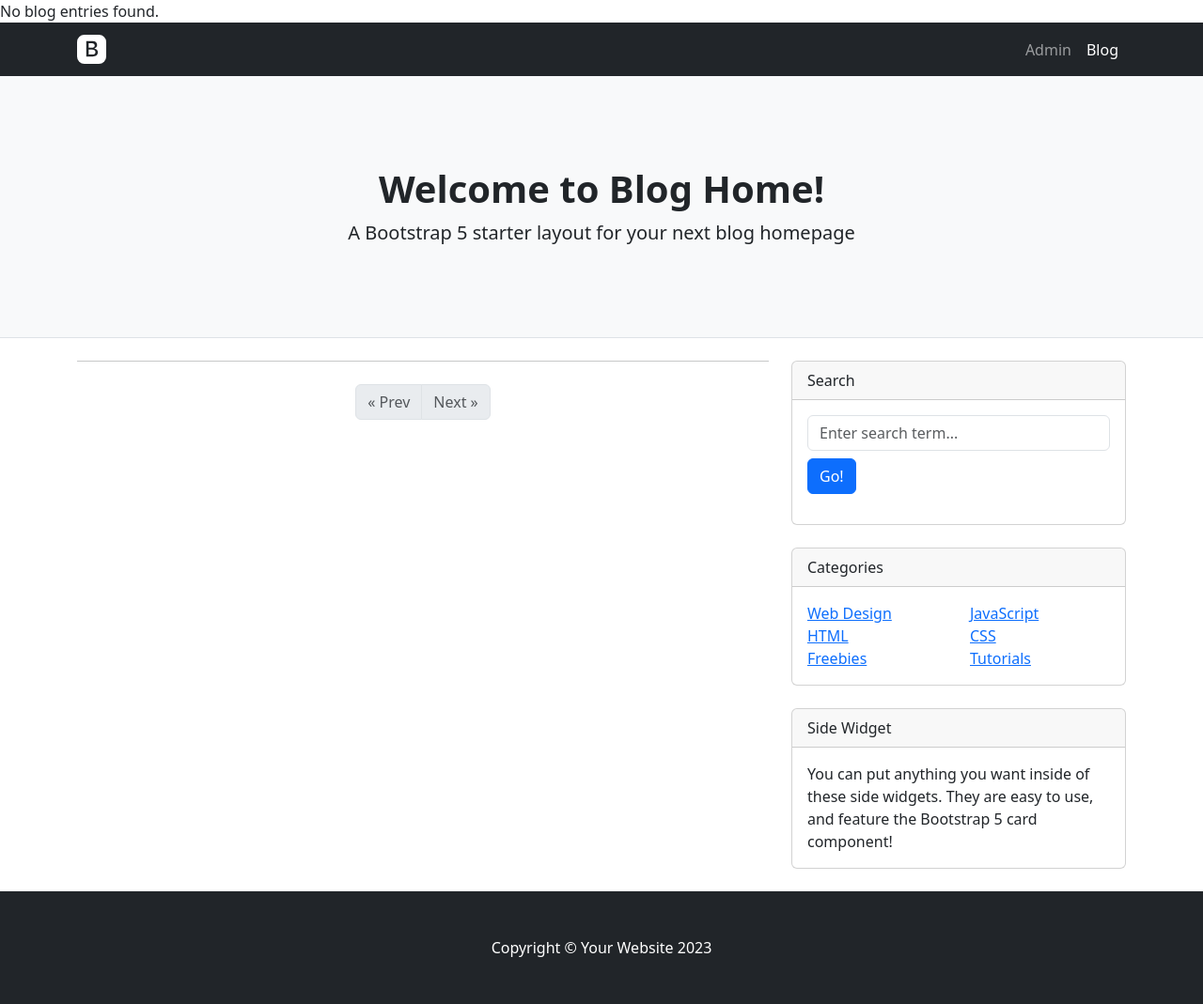
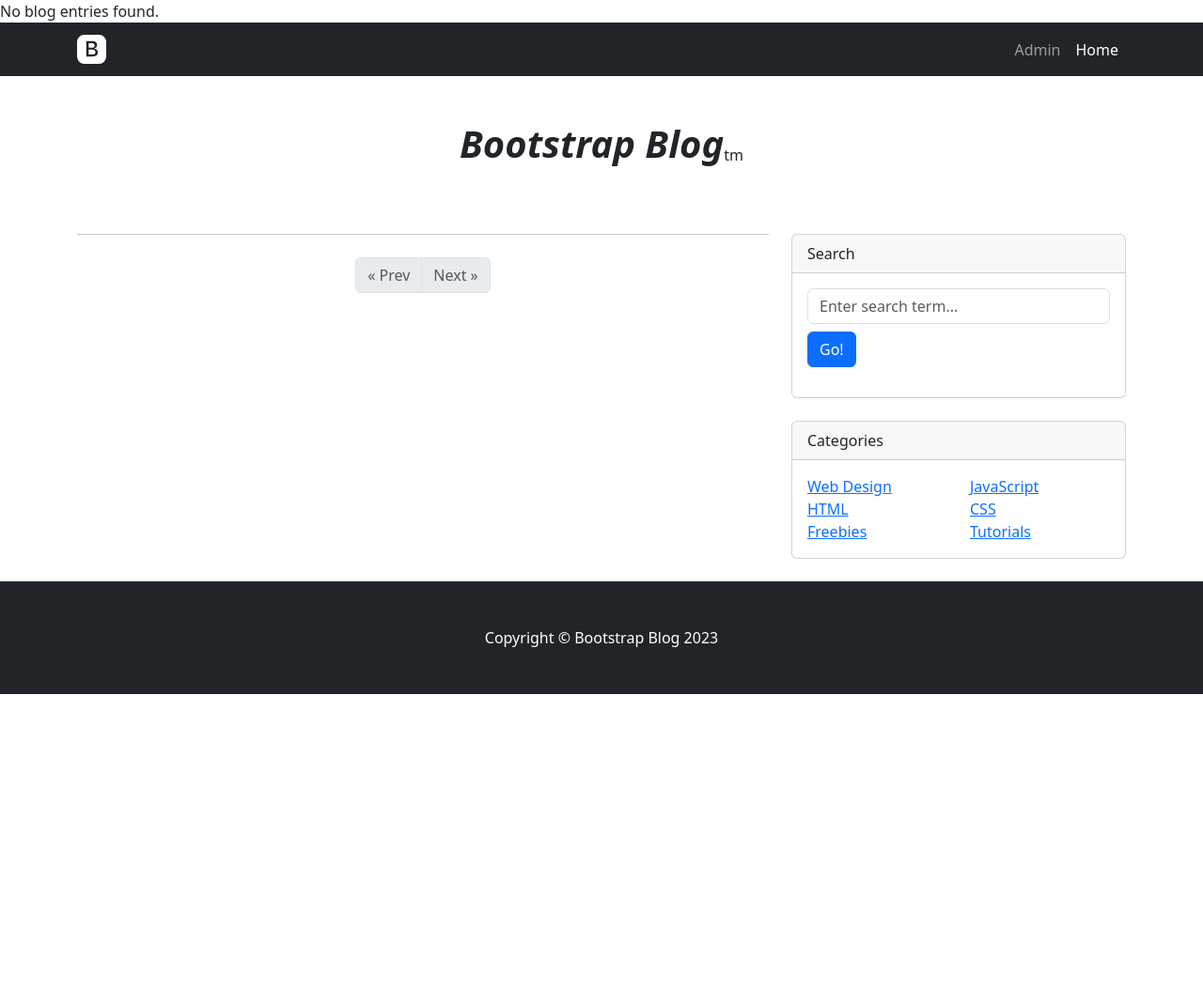
Before and after one commit to Acosta01-dev/Simple-PHP-Blog, a PHP site: page /index in a window 1280 px wide. Shown: the whole page at 94% size. After the commit the page ends 739 px from the top, so only its background shows below. Run offline with PHP 8.4, Linux system fonts and the light colour scheme; the visitor is signed in with stand-in values (Sample User, id 1); data that the repository does not hold is empty.

Commit message:
Minor visual changes

```diff
--- a/index.php
+++ b/index.php
@@ -87,8 +87,9 @@ $connection = null;
 </head>
 
 <body>
+    <header>
         <!-- Responsive navbar-->
-    <nav class="navbar navbar-expand-lg navbar-dark bg-dark">
+        <nav class="navbar navbar-expand-lg navbar-dark bg-dark ">
             <div class="container">
                 <a class="navbar-brand" href="./index"><svg xmlns="http://www.w3.org/2000/svg" width="31" height="31"
                         fill="currentColor" class="bi bi-bootstrap-fill" viewBox="0 0 16 16">
@@ -98,8 +99,9 @@ $connection = null;
                             d="M4.002 0a4 4 0 0 0-4 4v8a4 4 0 0 0 4 4h8a4 4 0 0 0 4-4V4a4 4 0 0 0-4-4h-8zm1.06 12V3.545h3.399c1.587 0 2.543.809 2.543 2.11 0 .884-.65 1.675-1.483 1.816v.1c1.143.117 1.904.931 1.904 2.033 0 1.488-1.084 2.396-2.888 2.396H5.062z" />
                     </svg></a>
                 <button class="navbar-toggler" type="button" data-bs-toggle="collapse"
-                data-bs-target="#navbarSupportedContent" aria-controls="navbarSupportedContent" aria-expanded="false"
-                aria-label="Toggle navigation"><span class="navbar-toggler-icon"></span></button>
+                    data-bs-target="#navbarSupportedContent" aria-controls="navbarSupportedContent"
+                    aria-expanded="false" aria-label="Toggle navigation"><span
+                        class="navbar-toggler-icon"></span></button>
                 <div class="collapse navbar-collapse" id="navbarSupportedContent">
                     <ul class="navbar-nav ms-auto mb-2 mb-lg-0">
                         <?php
@@ -114,22 +116,18 @@ $connection = null;
                             <?php
                         }
                         ?>
-                    <li class="nav-item"><a class="nav-link active" aria-current="page" href="#">Blog</a></li>
+                        <li class="nav-item"><a class="nav-link active" aria-current="page" href="#">Home</a></li>
                     </ul>
                 </div>
             </div>
         </nav>
-    <!-- Page header with logo and tagline-->
-    <header class="py-5 bg-light border-bottom mb-4">
-        <div class="container">
-            <div class="text-center my-5">
-                <h1 class="fw-bolder">Welcome to Blog Home!</h1>
-                <p class="lead mb-0">A Bootstrap 5 starter layout for your next blog homepage</p>
+    </header>
+    <div class='container mt-5 d-flex justify-content-center '>
+        <h1 class='fw-bold fst-italic'> Bootstrap Blog </h2>
+        <div class="divider my-4">tm</div>
     </div>
-        </div>
-    </header>
     <!-- Page content-->
-    <div class="container">
+    <div class="container mt-5">
         <div class="row">
             <!-- Blog entries-->
             <div class="col-lg-8">
@@ -194,7 +192,7 @@ $connection = null;
                         ?>
                             <div class="card mb-4">
                                 <div class="card-image-container">
-                                    <a href="#!">
+                                    <a href="./pages/post?post_id=<?= $blogPosts[$i]['post_id'] ?>">
                                         <!-- The image within the card -->
                                         <div class="aspect-ratio-container">
                                             <img class="aspect-ratio-content"
@@ -299,19 +297,13 @@ $connection = null;
                         </div>
                     </div>
                 </div>
-                <!-- Side widget-->
-                <div class="card mb-4">
-                    <div class="card-header">Side Widget</div>
-                    <div class="card-body">You can put anything you want inside of these side widgets. They are easy to
-                        use, and feature the Bootstrap 5 card component!</div>
-                </div>
             </div>
         </div>
     </div>
     <!-- Footer-->
     <footer class="py-5 bg-dark">
         <div class="container">
-            <p class="m-0 text-center text-white">Copyright &copy; Your Website 2023</p>
+            <p class="m-0 text-center text-white">Copyright &copy; Bootstrap Blog 2023</p>
         </div>
     </footer>
     <!-- Bootstrap core JS-->
--- a/pages/login.php
+++ b/pages/login.php
@@ -27,8 +27,7 @@
 
   <main class="form-signin w-100 m-auto">
     <form enctype="multipart/form-data" action="../php/validate_user" method="post">
-      <img class="container d-flex align-items-center justify-content-center" src="../assets/images/logo.png" alt=""
-        width="" height="" style="width: 130px;">
+
       <h1 class="h3 mb-3 fw-normal">Please sign in</h1>
 
       <div class="form-floating">
--- a/pages/register.php
+++ b/pages/register.php
@@ -74,8 +74,7 @@ if ($_SERVER["REQUEST_METHOD"] === "POST") {
     }
     ?>
     <form enctype="multipart/form-data" action="../pages/register" method="post">
-      <img class="container d-flex align-items-center justify-content-center" src="../assets/images/logo.png" alt=""
-        width="" height="" style="width: 130px;">
+
       <h1 class="h3 mb-3 fw-normal">Please sign up</h1>
 
       <div class="form-floating">
```
Also changed, not shown: assets/images/uploads/1366_2000.jpg (added), assets/images/uploads/2.png (added), assets/images/uploads/56b0777cac2ea91ccc1e86813fba5aab.jpg (added), assets/images/uploads/burger_kitty_by_anstimeo_dfgd9w7-pre.jpg (added). Lines whose indentation alone changed are shown as unchanged.
